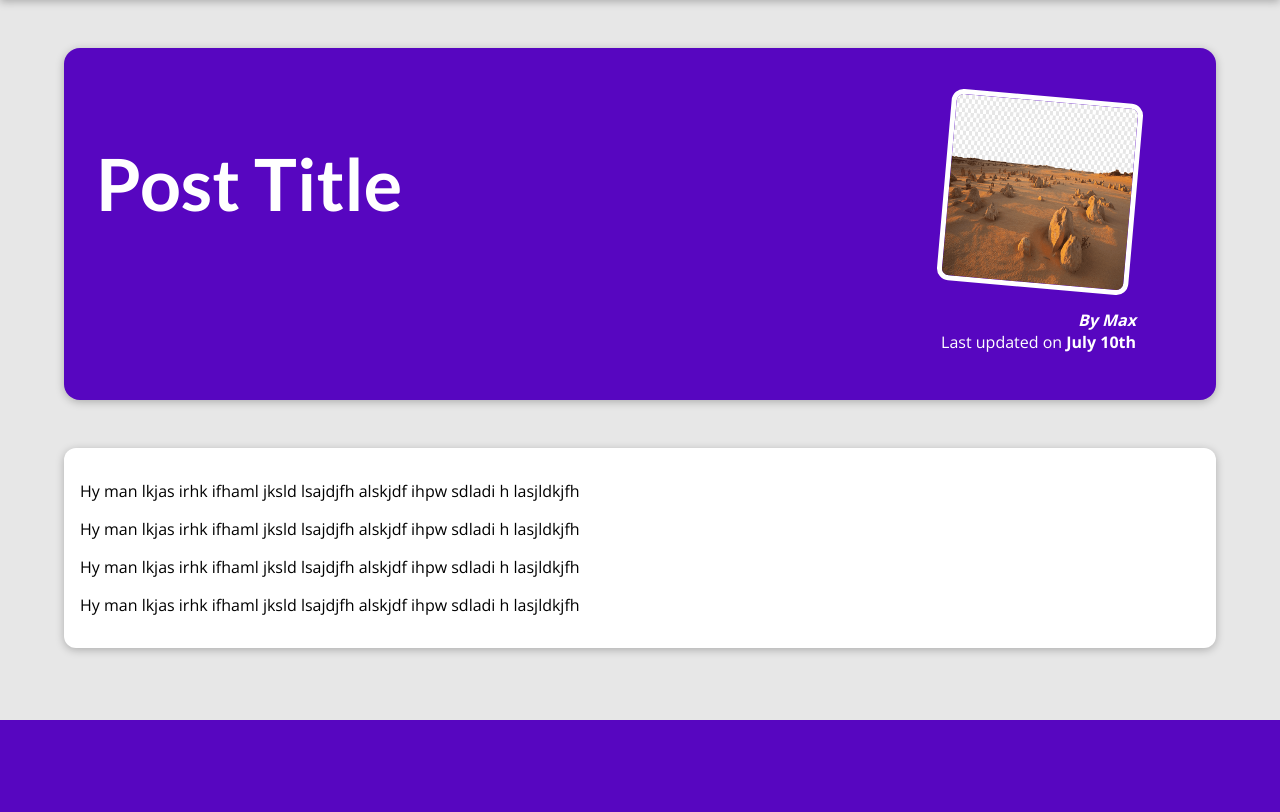
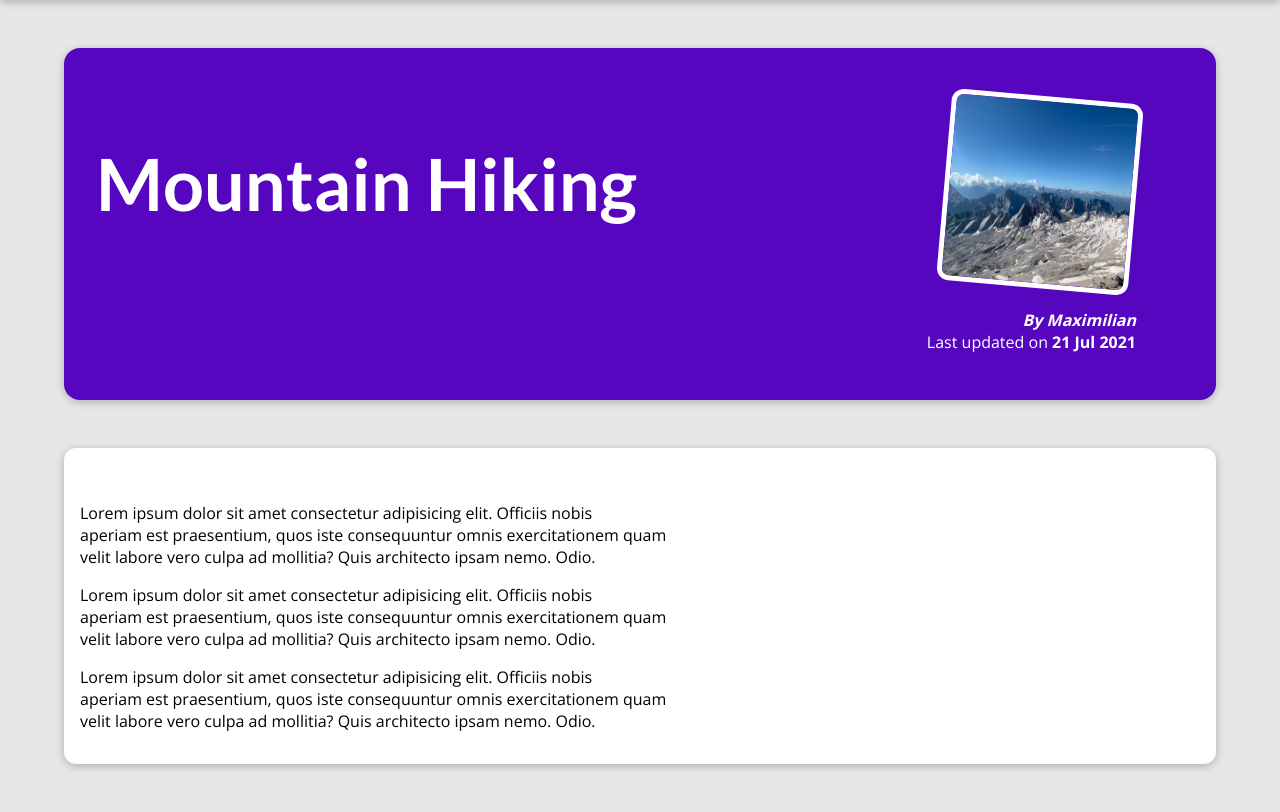
Before and after one commit to Maxzimmerman/django-course-project, a Django app: page /posts/hike-in-the-mountains in a window 1280 px wide. Shown: the part 80-892 px from the top of the page. Before the commit the page ends 800 px from the top, so only its background shows below. Run offline with Django 4.2, Linux system fonts and the light colour scheme.

Commit message:
added images to index.hgml

```diff
--- a/my_site/blog/templates/blog/all-posts.html
+++ b/my_site/blog/templates/blog/all-posts.html
@@ -15,8 +15,8 @@
     <h2>My Collected Posts</h2>
 
     <ul>
-         {% include "blog/includes/post.html"%}
-         {% include "blog/includes/post.html"%}
-         {% include "blog/includes/post.html"%}
+         {% for post in all_posts %}
+             {% include "blog/includes/post.html" %}
+         {% endfor %}
     </ul>
 {% endblock %}
--- a/my_site/blog/templates/blog/index.html
+++ b/my_site/blog/templates/blog/index.html
@@ -25,7 +25,9 @@
         <h2>My Latest Thoughts</h2>
 
         <ul>
-            {% include "blog/includes/post.html"%}
+            {% for post in posts %}
+                {% include "blog/includes/post.html"%}
+            {% endfor %}
         </ul>
     </section>
 
--- a/my_site/blog/templates/blog/post-detail.html
+++ b/my_site/blog/templates/blog/post-detail.html
@@ -2,41 +2,26 @@
 {% load static %}
 
 {% block title%}
-    This Post Title
+    {{ post.title }}
 {% endblock%}
 
 {% block css_files %}
     <link rel="stylesheet" href="{% static "blog/post-detail.css" %}">
 {% endblock %}
 
-{% block content%}
+{% block content %}
     <section id="summary">
-        <h2>Post Title</h2>
+        <h2>{{ post.title }}</h2>
         <article>
-            <img src="{% static "blog/images/png-clipart-beautiful-desert-beautiful-desert-image-vast-desert.png" %}" alt="Post Title">
-            <address>By Max</address>
+            <img src="{% static "blog/images/"|add:post.image %}" alt="{{ post.title }}">
+            <address>By {{ post.author }}</address>
             <div>
-                Last updated on <time>July 10th</time>
+                Last updated on <time>{{ post.date|date:"d M Y" }}</time>
             </div>
         </article>
     </section>
 
     <main>
-        <p>
-            Hy man lkjas irhk ifhaml jksld lsajdjfh
-            alskjdf ihpw sdladi h lasjldkjfh
-        </p>
-        <p>
-            Hy man lkjas irhk ifhaml jksld lsajdjfh
-            alskjdf ihpw sdladi h lasjldkjfh
-        </p>
-        <p>
-            Hy man lkjas irhk ifhaml jksld lsajdjfh
-            alskjdf ihpw sdladi h lasjldkjfh
-        </p>
-        <p>
-            Hy man lkjas irhk ifhaml jksld lsajdjfh
-            alskjdf ihpw sdladi h lasjldkjfh
-        </p>
+        {{ post.content|linebreaks }}
     </main>
 {% endblock %}
--- a/my_site/blog/urls.py
+++ b/my_site/blog/urls.py
@@ -7,4 +7,5 @@ urlpatterns = [
     path("post", views.posts, name="posts-page"),
     path("posts/<slug:slug>", views.post_detail,
          name="post-detail-page")  # /posts/my-first-post
+
 ]
--- a/my_site/blog/views.py
+++ b/my_site/blog/views.py
@@ -1,7 +1,7 @@
 from django.shortcuts import render
 from datetime import date
 
-posts = [
+all_posts = [
     {
         "slug": "hike-in-the-mountains",
         "image": "mountains.jpg",
@@ -68,15 +68,28 @@ posts = [
 ]
 
 
+def get_date(post):
+    return post['date']
+
+
 # Create your views here.
 
 def starting_page(request):
-    return render(request, "blog/index.html")
+    sorted_posts = sorted(all_posts, key=get_date)
+    latest_posts = sorted_posts[-3:]
+    return render(request, "blog/index.html", {
+        "posts": latest_posts
+    })
 
 
 def posts(request):
-    return render(request, "blog/all-posts.html")
+    return render(request, "blog/all-posts.html", {
+        "all_posts": all_posts
+    })
 
 
 def post_detail(request, slug):
-    return render(request, "blog/post-detail.html")
+    identified_post = next(post for post in all_posts if post['slug'] == slug)
+    return render(request, "blog/post-detail.html", {
+        "post": identified_post
+    })
```
Also changed, not shown: my_site/blog/templates/blog/includes/post.html (+5 -7 lines), my_site/templates/404.html (added, +10 -0 lines), my_site/blog/static/blog/images/coding.jpg (added), my_site/blog/static/blog/images/mountains.jpg (added), my_site/blog/static/blog/images/woods.jpg (added), 1 other file.
